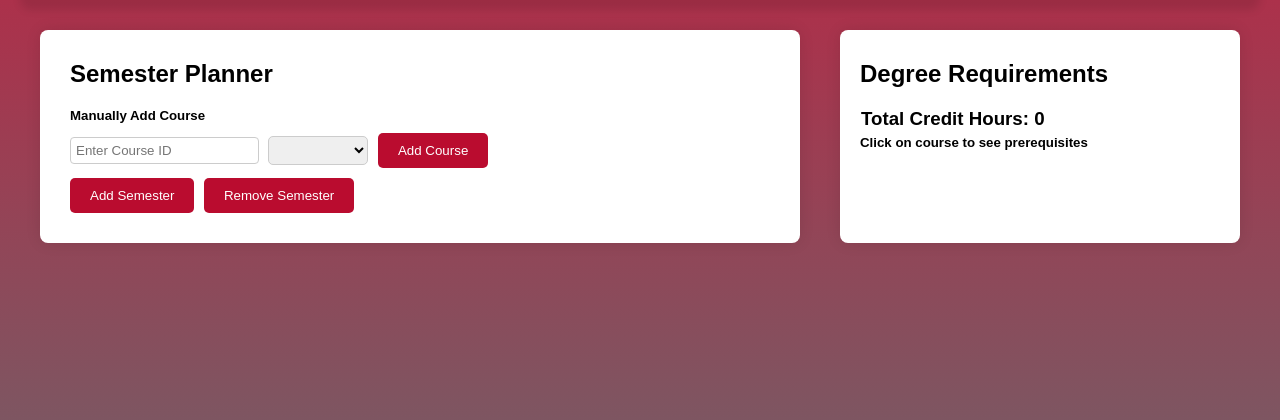
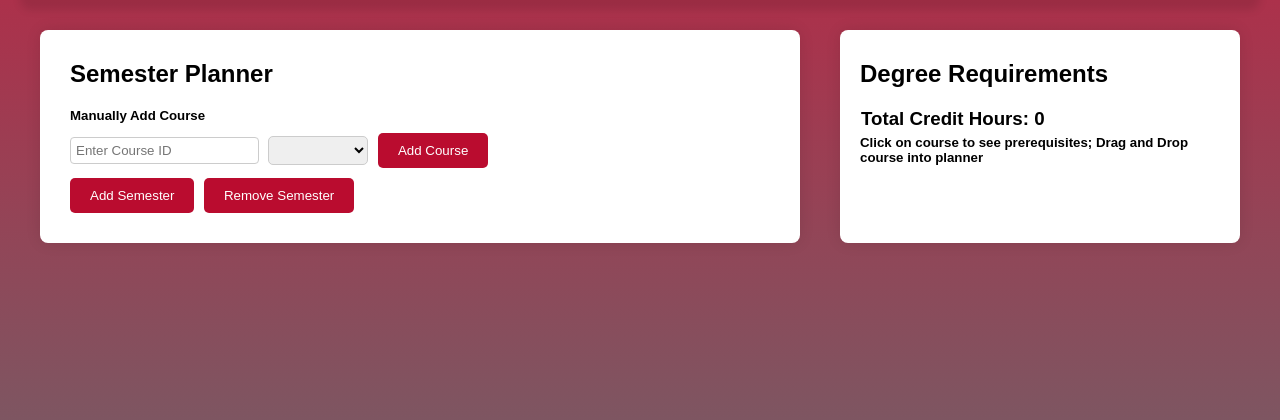
Before and after one commit to MarzooqN/degree-planner, a Flask app: template templates/index.html in a window 1280 px wide. Shown: the part 185-605 px from the top of the page. Run offline with Flask 3, Linux system fonts and the light colour scheme; the template is opened without the code that fills it, so the values that code supplies are empty; parts of the project's set-up code (start-up, migrations or seed data) failed here and were passed over.

Commit message:
Drag and drop feature

```diff
--- a/static/js/script.js
+++ b/static/js/script.js
@@ -24,12 +24,28 @@ document.addEventListener('DOMContentLoaded', (event) => {
     loadedScheduleModalFunctionality();
     newScheduleModalFunctionality();
     prereqModalFunctionality();
+    courseInputEventListeners();
     fetchAllData();
 });
 
-/*
-Creates event listners for manual inputs to only show datalist after 4 characters to reduce lag
-*/
+function handleDragOver(e) {
+    e.preventDefault(); // Necessary to allow a drop
+    e.dataTransfer.dropEffect = 'move';
+}
+
+async function handleDrop(e) {
+    e.preventDefault();
+    const courseId = e.dataTransfer.getData('text/plain');
+    const semesterId = e.target.id;
+    const semesterTerm = semesterId.split('-').slice(-2)[0];
+    const semesterYear = semesterId.split('-').slice(-1)[0];
+
+    if (courseId && semesterId) {
+        await addCourseBox(semesterTerm, parseInt(semesterYear), courseId);
+    }
+}
+
+function courseInputEventListeners(){
     const prereqInput = document.getElementById('courseIDInput')
     const manualCourseInput = document.getElementById('manualCourseInput')
     prereqInput.addEventListener("keyup", (e) =>{
@@ -40,6 +56,7 @@ prereqInput.addEventListener("keyup", (e) =>{
             prereqInput.setAttribute("list", "");
         }
     });
+
     manualCourseInput.addEventListener("keyup", (e) =>{
         // If input value is longer or equal than 3 chars shows courses
         if (e.target.value.length >= 3) {
@@ -48,7 +65,7 @@ manualCourseInput.addEventListener("keyup", (e) =>{
             manualCourseInput.setAttribute("list", "");
         }
     });
-
+}
 
 function populateCourseSelectOptions() {
     const selectElement = document.getElementById('manualCourseDataList');
@@ -555,6 +572,11 @@ async function displayRequirements() {
             li.textContent = `${course.CourseID} - ${course.CourseName} (${course.Credits} Credits)`;
             li.setAttribute('data-course-id', course.CourseID); // Unique identifier
             li.style.cursor = 'pointer'; // Change cursor to pointer
+            li.draggable = true; // Make the item draggable
+
+            // Add drag event listeners
+            li.addEventListener('dragstart', handleDragStart);
+
             ul.appendChild(li);
 
             const prereqHeader = document.createElement('h4');
@@ -589,6 +611,11 @@ async function displayRequirements() {
         });
         parentElement.appendChild(ul);
     };
+
+    function handleDragStart(e) {
+        e.dataTransfer.setData('text/plain', e.target.getAttribute('data-course-id'));
+    }
+
 
     const { foundations, themes, otherRequirements } = groupRequirements(requirementsData);
 
@@ -804,6 +831,8 @@ function addSemester(term = null, year = null) {
     const semester = document.createElement('div');
     semester.classList.add('semester');
     semester.id = `${semesterTerm}-${semesterYear}`
+    semester.addEventListener('dragover', handleDragOver);
+    semester.addEventListener('drop', handleDrop);
 
     //Creates button to add courses
     const addCourseButton = document.createElement('div');
@@ -1027,6 +1056,12 @@ Function to create course list/box
 let courseBoxNum = 0;
 async function addCourseBox(semesterTerm, semesterNum, courseID = null) {
     const semester = document.getElementById(`${semesterTerm}-${semesterNum}`);
+
+    // Check if the course is already selected in this semester, so drag and drop feature doesnt create box if course already in
+    if (selectedCourses.some(course => course.CourseID === courseID && course.semester === semesterTerm && course.year === semesterNum)) {
+        alert('Course already selected in this semester.');
+        return;
+    }
 
     //Creates course box divder
     const courseBox = document.createElement('div');
--- a/templates/index.html
+++ b/templates/index.html
@@ -112,7 +112,8 @@
         <section id="degree-requirements-container">
             <h2>Degree Requirements</h2>
             <h3 data-credits="0" id="totalCredits" style="margin: 1px;">Total Credit Hours: 0</h3>
-            <h5 style="margin-top: 5px;">Click on course to see prerequisites</h5>
+            <h5 style="margin-top: 5px; ">Click on course to see prerequisites; Drag and Drop course into planner</h5>
+            <!-- <h5 style="margin-top: 5px;">Drag and Drop course into planner</h5> -->
             <div id="degree-requirements">
                 <!-- Degree requirements will be displayed here by JavaScript -->
             </div>
```
Lines whose indentation alone changed are shown as unchanged.
